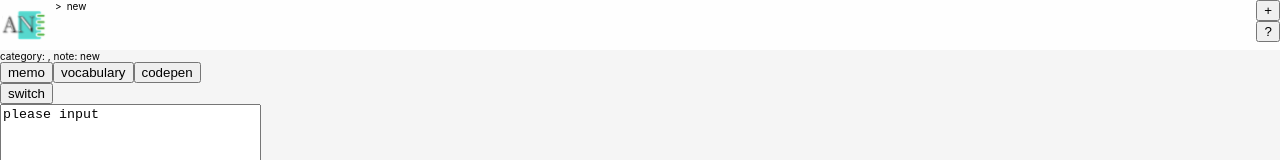
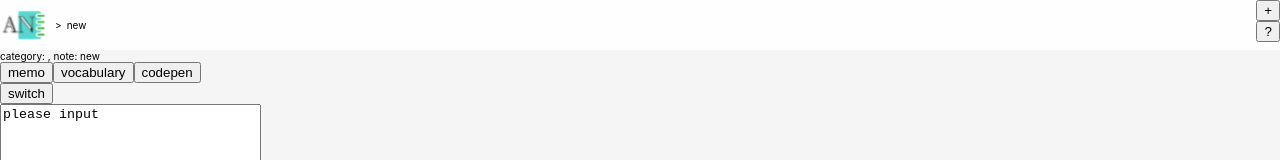
Before and after one commit to kyogen-hekii/anki-note-app, a React app: page /note in a window 1280 px wide. Shown: the top 160 px of the page. Built offline with nearby package versions, Linux system fonts and the light colour scheme.

Commit message:
Headerの縦位置を修正

```diff
--- a/src/pages/Components/Header.tsx
+++ b/src/pages/Components/Header.tsx
@@ -38,9 +38,8 @@ class InputEmailPage extends Component<Props> {
   render() {
     const { category, note } = this.props.selectedData
     return (
-      <div style={{ display: 'flex', backgroundColor: '#FEFEFE' }}>
+      <div style={{ display: 'flex', backgroundColor: '#FEFEFE', alignItems: 'center' }}>
         <img src={SiteLogo} alt="logo" width={50} height={50} />
-        {/* <span className="mr10"><logo/></span> */}
         <span className="mr5">{category?.label}</span>
         <span className="mr5">{note ? '>' : ''}</span>
         <span>{note?.title}</span>
```
